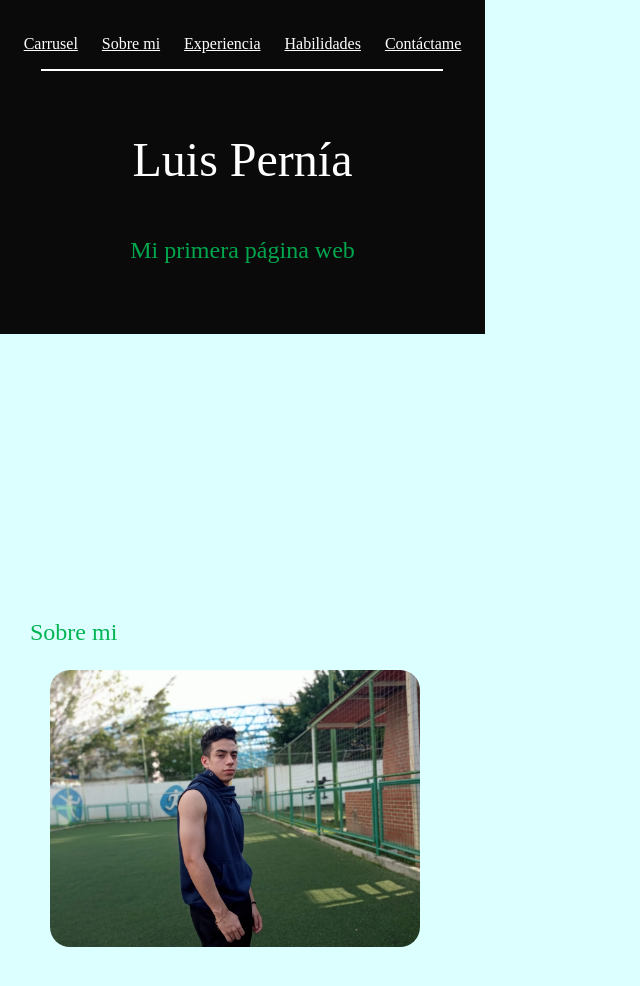
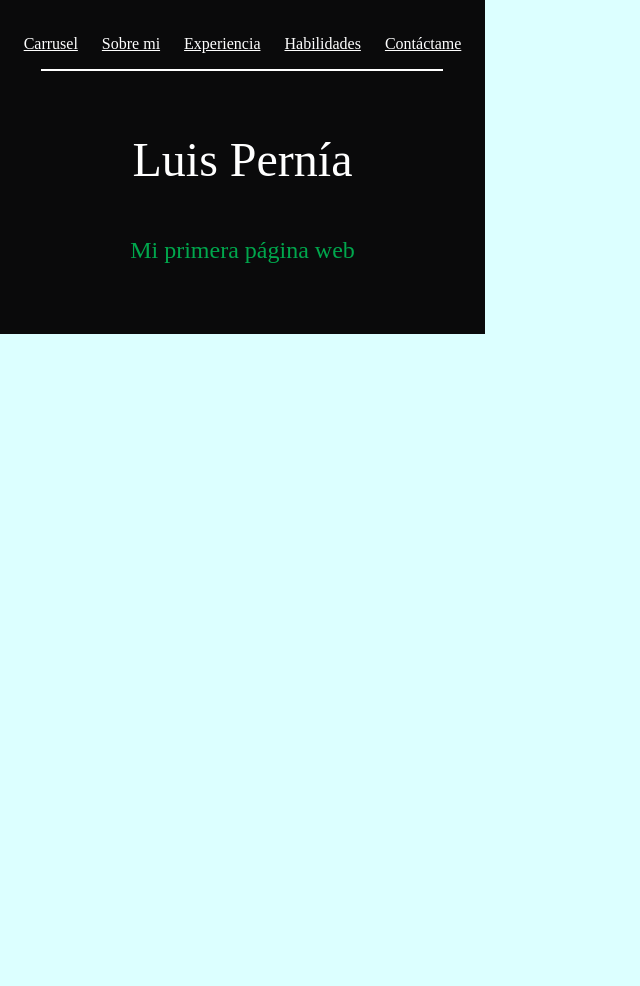
Before and after one commit to Luispdiaz/Luispdiaz.github.io, a plain HTML site: page index.html in a window 1280 px wide. Shown: the top 986 px of the page, without its empty margins (0-640 px from the left). Drawn offline with Linux system fonts and the light colour scheme; a web font is replaced by a local one.

Commit message:
vuelta al origen

```diff
--- a/index.html
+++ b/index.html
@@ -29,8 +29,7 @@
                     </div>
 
                     <div id="sobremi">
-                    <h1 class="sobremi">Sobre mi</h1>
-                    <img class="perfil" src="imagenperfil/imagen6.jpg">
+
                     </div>
 
                     <div id="experiencia">
--- a/style.css
+++ b/style.css
@@ -70,28 +70,3 @@ font-size: 24px;
 line-height: 27px;
 color: #00A74D;
 }
-
-.sobremi{
-position: absolute;
-width: 335px;
-height: 34px;
-left: 30px;
-top: 599px;
-
-font-family: 'Sansation';
-font-style: normal;
-font-weight: 400;
-font-size: 24px;
-line-height: 27px;
-color: #02B554;
-
-}
-
-.perfil{
-    display:flex;
-    justify-content:center;
-    position: absolute;
-    top: 670px;
-    width: 370px;
-    border-radius: 20px;
-}
```
